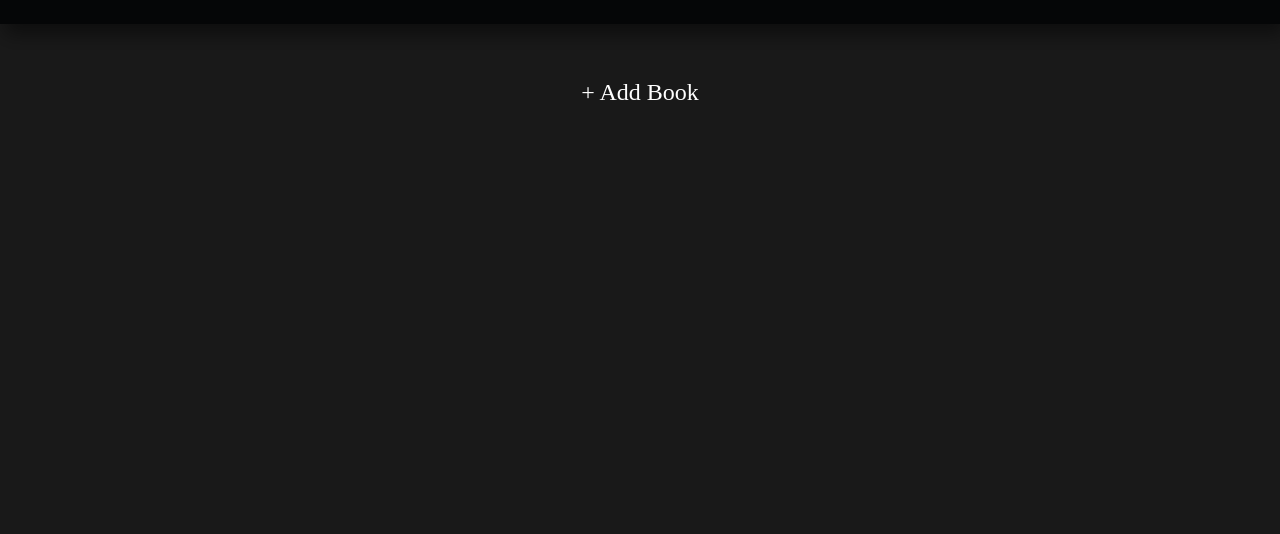
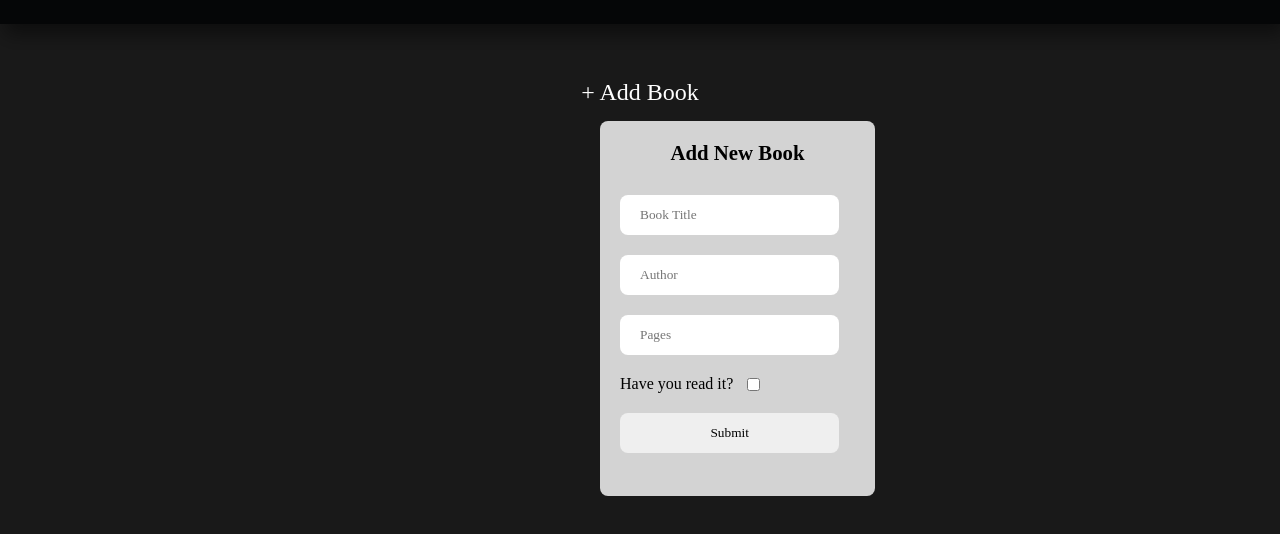
Before and after one commit to samkolache/library, a plain HTML site: page index.html in a window 1280 px wide. Shown: the part 76-610 px from the top of the page. Drawn offline with Linux system fonts and the light colour scheme.

Commit message:
Create form to add a book

```diff
--- a/index.html
+++ b/index.html
@@ -14,7 +14,17 @@
     </div>
     <div class="main-content">
         <div class="opening">
-            <button>+ Add Book</button>
+            <button id="add-book">+ Add Book</button>
+        </div>
+        <div class="form-container">
+            <p class = "title">Add New Book</p>
+            <form action="">
+                <input type="text" placeholder="Book Title" id="title">
+                <input type="text" placeholder="Author" id="author">
+                <input type="number" placeholder="Pages" id="pages">
+                <label for="read-checker">Have you read it?  <input type="checkbox" name="read-checker" id="read-checker"></label>
+                <button type="submit" id="sbt-btn">Submit</button>
+            </form>
         </div>
     </div>
 
--- a/script.js
+++ b/script.js
@@ -0,0 +1,5 @@
+const addBookBtn = document.getElementById("add-book")
+
+document.addEventListener("click", e => {
+    console.log("hello")
+})
--- a/style.css
+++ b/style.css
@@ -64,3 +64,54 @@
 .opening > button:hover {
     background: rgb(211, 211, 211, .3);
 }
+
+.form-container {
+    width: 275px;
+    height: 375px;
+    border-radius: 8px;
+    margin-left: 600px;
+    background-color: #d3d3d3;
+}
+
+.form-container > p {
+    text-align: center;
+    padding-top: 20px;
+    font-size: 1.3rem;
+    font-weight: bolder;
+}
+
+form {
+    display: flex;
+    flex-direction: column;
+    align-items: flex-start;
+    margin-left: 20px;
+    margin-top: 30px;
+    gap: 20px;
+}
+
+#title, #author, #pages {
+    width: 70%;
+    padding: 12px 20px;
+    border-radius: 8px;
+    border: transparent;
+}
+
+#sbt-btn {
+    width: 86%;
+    padding: 12px 20px;
+    border-radius: 8px;
+    border: transparent;
+    cursor: pointer;
+    transition: all .2s ease-in-out;
+}
+
+#sbt-btn:hover {
+    transform: scale(1.1);
+    background-color: #73b504;
+}
+
+#read-checker {
+    position: relative;
+    top: 1.5px;
+    margin-left: 10px;
+}
```
